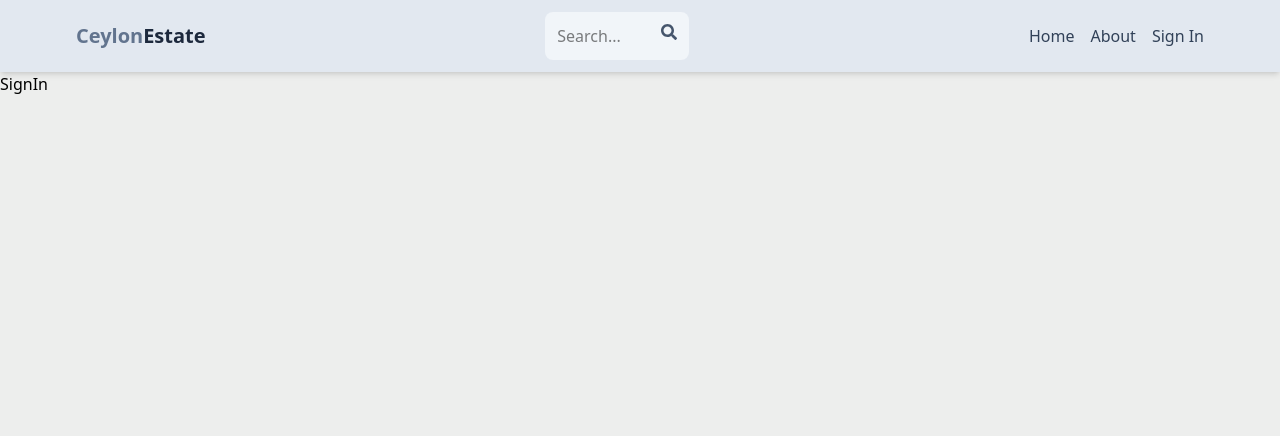
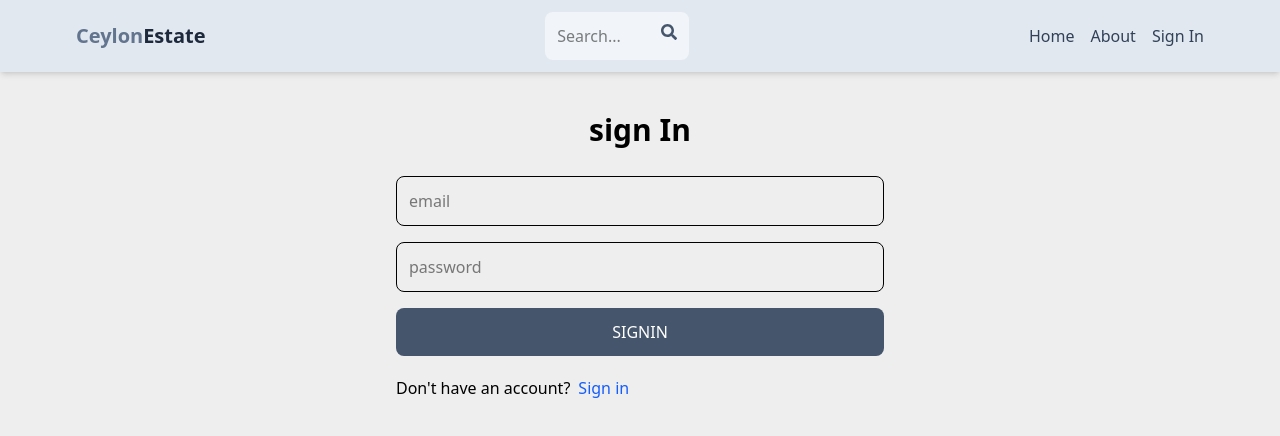
Before and after one commit to Mrknowbody2001/MERN-real-state-project, a React (Vite) app in the folder frontend/: page /signin in a window 1280 px wide. Shown: the top 436 px of the page. Built offline with nearby package versions, Linux system fonts and the light colour scheme.

Commit message:
complete signin functions

```diff
--- a/frontend/src/pages/SignIn.jsx
+++ b/frontend/src/pages/SignIn.jsx
@@ -1,7 +1,82 @@
 import React from "react";
+import { useState } from "react";
+import { FaBullseye } from "react-icons/fa";
+import { Link, useNavigate } from "react-router-dom";
 
-const SignIn = () => {
-  return <div>SignIn</div>;
+const Signin = () => {
+  const [formData, setFormData] = useState({});
+  const [error, setError] = useState(null);
+  const [loading, setLoading] = useState(false);
+  const navigate = useNavigate();
+  const handleChange = (e) => {
+    setFormData({
+      ...formData,
+      [e.target.id]: e.target.value,
+    });
+  };
+  //
+  const handleSubmit = async (e) => {
+    e.preventDefault();
+    try {
+      setLoading(true);
+
+      const res = await fetch("/api/auth/signin", {
+        method: "POST",
+        headers: {
+          "Content-Type": "application/json",
+        },
+        body: JSON.stringify(formData),
+      });
+      const data = await res.json();
+      console.log(data);
+      if (data.success === false) {
+        setLoading(false);
+        setError(data.message);
+        return;
+      }
+      setLoading(false);
+      navigate("/");
+    } catch (error) {
+      setLoading(false);
+      setError(error.message);
+    }
+  };
+
+  //
+  return (
+    <div className="p-3 max-w-lg mx-auto">
+      <h1 className="text-3xl text-center font-semibold my-7">sign In</h1>
+      <form onSubmit={handleSubmit} className="flex flex-col gap-4">
+        <input
+          type="email"
+          placeholder="email"
+          className="border p-3 rounded-lg "
+          id="email"
+          onChange={handleChange}
+        />
+        <input
+          type="password"
+          placeholder="password"
+          className="border p-3 rounded-lg "
+          id="password"
+          onChange={handleChange}
+        />
+        <button
+          disabled={loading}
+          className="bg-slate-600 text-white p-3 rounded-lg uppercase hover:opacity-95"
+        >
+          {loading ? "loading.. " : "signin"}
+        </button>
+      </form>
+      <div className="flex gap-2 mt-5">
+        <p>Don't have an account? </p>
+        <Link to={"/signup"}>
+          <span className="text-blue-600 ">Sign in </span>
+        </Link>
+      </div>
+      {error && <p className="text-red-600 mt-5">{error}</p>}
+    </div>
+  );
 };
 
-export default SignIn;
+export default Signin;
```
Also changed, not shown: 1 other file (tests, documents, lock files or other folders).
